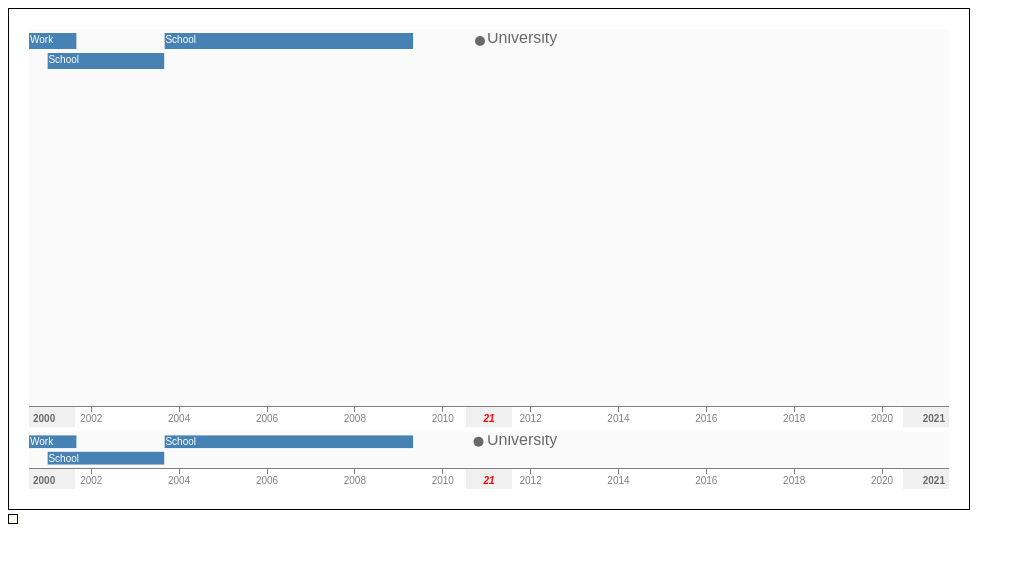
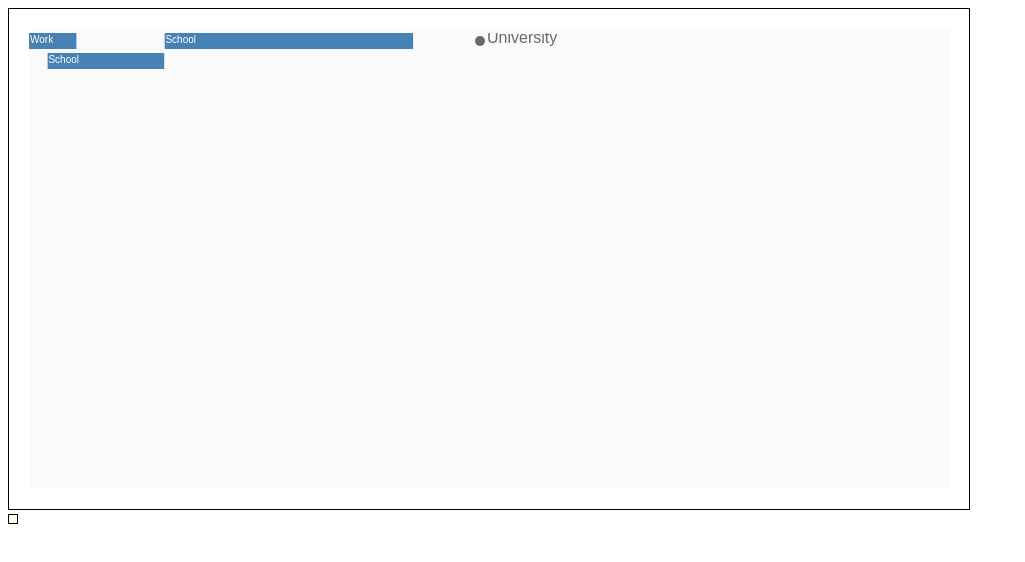
Before and after one commit to kalunho18/kalunho18.github.io, a plain HTML site: page index.html in a window 1280 px wide. Shown: the whole page, without its empty margins (0-1025 px from the left). Drawn offline with nearby package versions, Linux system fonts and the light colour scheme.

Commit message:
Update index.html

```diff
--- a/index.html
+++ b/index.html
@@ -87,7 +87,7 @@
 
         timeline(domElement)
             .data(dataset)
-            .band("mainBand", 0.82)
+            .band("mainBand", 1.82)
             .band("naviBand", 0.08)
             .xAxis("mainBand")
             .tooltips("mainBand")
```
